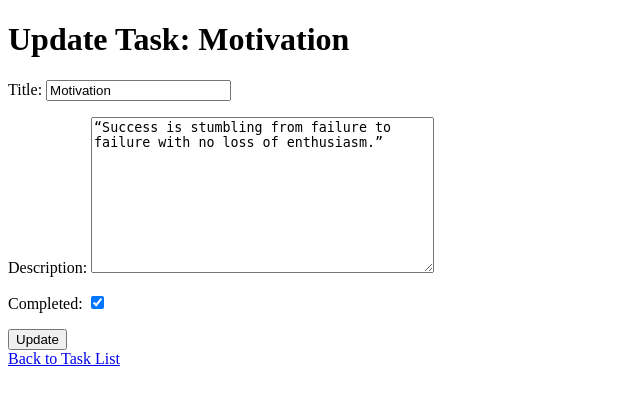
After one commit to HARSHVARDHAN-BARETH/Task-Managment, a Django app: page /task_update/1/ in a window 1280 px wide. The commit adds this page. Shown: the top 405 px of the page, without its empty margins (0-640 px from the left). Run offline with Django 5.2, Linux system fonts and the light colour scheme; data comes from the database, SQL or seed files in the repository; both versions use the stored data as it was after the commit.

Commit message:
Added update delete feature

```diff
--- a/App/App/urls.py
+++ b/App/App/urls.py
@@ -1,19 +1,3 @@
-"""
-URL configuration for App project.
-
-The `urlpatterns` list routes URLs to views. For more information please see:
-    https://docs.djangoproject.com/en/5.1/topics/http/urls/
-Examples:
-Function views
-    1. Add an import:  from my_app import views
-    2. Add a URL to urlpatterns:  path('', views.home, name='home')
-Class-based views
-    1. Add an import:  from other_app.views import Home
-    2. Add a URL to urlpatterns:  path('', Home.as_view(), name='home')
-Including another URLconf
-    1. Import the include() function: from django.urls import include, path
-    2. Add a URL to urlpatterns:  path('blog/', include('blog.urls'))
-"""
 from django.contrib import admin
 from django.urls import path
 from home.views import *
@@ -23,4 +7,6 @@ urlpatterns = [
     path('', home, name="home"),
     path('task_list/', task_list, name="task_list"),
     path('task_create/', task_create, name="task_create"),
+    path('task_update/<int:pk>/', task_update, name="task_update"),
+    path('task_delete/<int:pk>/', task_delete, name="task_delete"),
 ]
--- /dev/null
+++ b/App/home/templates/task_update.html
@@ -0,0 +1,17 @@
+<!DOCTYPE html>
+<html lang="en">
+<head>
+    <meta charset="UTF-8">
+    <meta name="viewport" content="width=device-width, initial-scale=1.0">
+    <title>Update Task</title>
+</head>
+<body>
+    <h1>Update Task: {{ task.title }}</h1>
+    <form method="post">
+        {% csrf_token %}
+        {{ form.as_p }}
+        <button type="submit">Update</button>
+    </form>
+    <a href="{% url 'task_list' %}">Back to Task List</a>
+</body>
+</html>
--- a/App/home/views.py
+++ b/App/home/views.py
@@ -1,4 +1,4 @@
-from django.shortcuts import render, redirect
+from django.shortcuts import render, redirect, get_object_or_404
 from .models import NewTask
 from .forms import TaskForm
 
@@ -24,3 +24,23 @@ def home(request):
         {'name':'h','age':20}
     ]
     return render(request,"index.html", context={'people':people})
+
+# Task update
+def task_update(request, pk):
+    task = get_object_or_404(NewTask, pk=pk)
+    if request.method == "POST":
+        form = TaskForm(request.POST, instance=task)
+        if form.is_valid():
+            form.save()
+            return redirect('task_list')
+    else:
+        form = TaskForm(instance=task)
+    return render(request, 'task_update.html', {'form': form, 'task': task})
+
+# Task delete
+def task_delete(request, pk):
+    task = get_object_or_404(NewTask, pk=pk)
+    if request.method == "POST":
+        task.delete()
+        return redirect('task_list')
+    return render(request, 'task_delete.html', {'task': task})
```
Also changed, not shown: App/home/templates/task_delete.html (added, +16 -0 lines), App/home/templates/task_list.html (+7 -5 lines), App/db.sqlite3.
